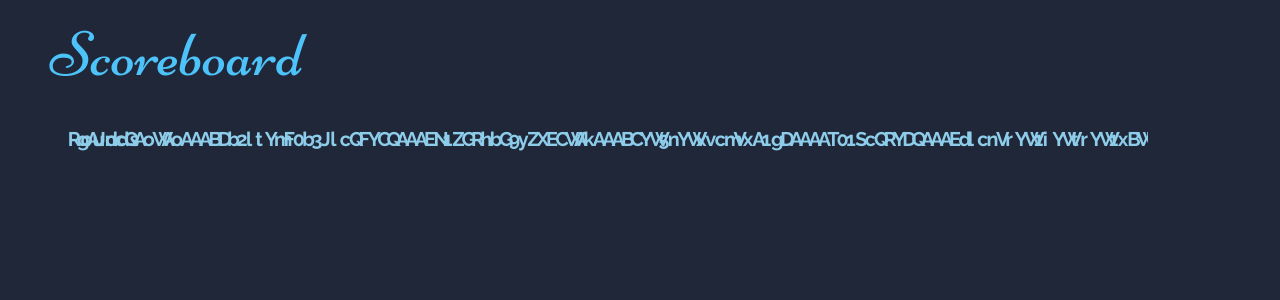
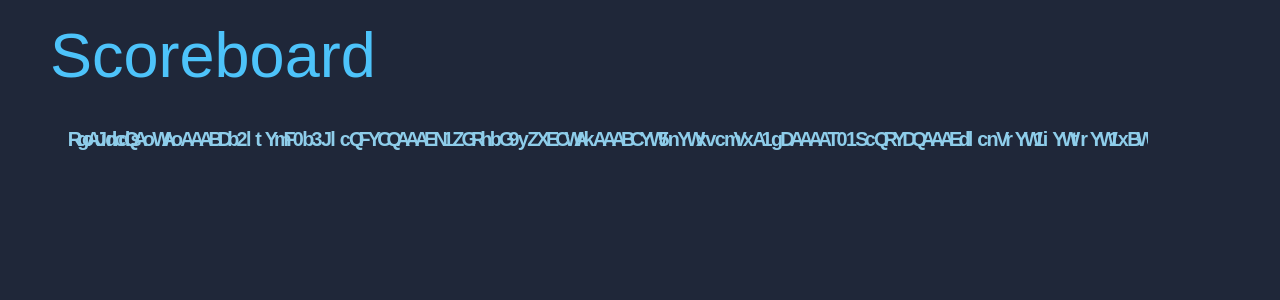
Before and after one commit to amalolan/scoreboard, a Django app: template board/templates/board/scoreboard.html in a window 1280 px wide. Shown: the top 300 px of the page. Run offline with Django 3.2, Linux system fonts and the light colour scheme; the template is opened without the code that fills it: values that come from a table or form of the project are taken from there, others are empty; data comes from the database, SQL or seed files in the repository; both versions use the stored data as it was after the commit; some libraries are stand-ins or nearby versions; some web fonts are replaced.

Commit message:
Changed back fonts to normal.

```diff
--- a/board/static/board/style/main.css
+++ b/board/static/board/style/main.css
@@ -19,7 +19,7 @@
   color: #4dc3fa;
   font-size: 3.5em;
   font-weight: inherit;
-  font-family: "Niconne", sans-serif;
+  /*font-family: "Niconne", sans-serif;*/
   line-height: 1em;
 }
 
--- a/board/templates/board/scoreboard.html
+++ b/board/templates/board/scoreboard.html
@@ -29,10 +29,10 @@
   <meta name="viewport" content="width=device-width, initial-scale=1.0">
   <!-- Latest compiled and minified bootstrap CSS -->
   <link rel="stylesheet" href="https://maxcdn.bootstrapcdn.com/bootstrap/4.0.0-beta.2/css/bootstrap.min.css">
-  <!-- Fonts for this page -->
+  <!-- Fonts for this page
   <link rel="stylesheet" href="https://fonts.googleapis.com/css?family=Open+Sans:300,400,700,800|Raleway:300,400,700,
-  800,900|Niconne">
-{#  <link rel="stylesheet" href="{% static 'board/style/fonts.css' %}">#}
+  800,900|Niconne">  -->
+  <link rel="stylesheet" href="{% static 'board/style/fonts.css' %}">
   <!-- Custom stylesheet for this page -->
   <link rel="stylesheet" href="{% static 'board/style/main.css' %}">
   <!-- Themes for this page -->
```
Also changed, not shown: db.sqlite3.
